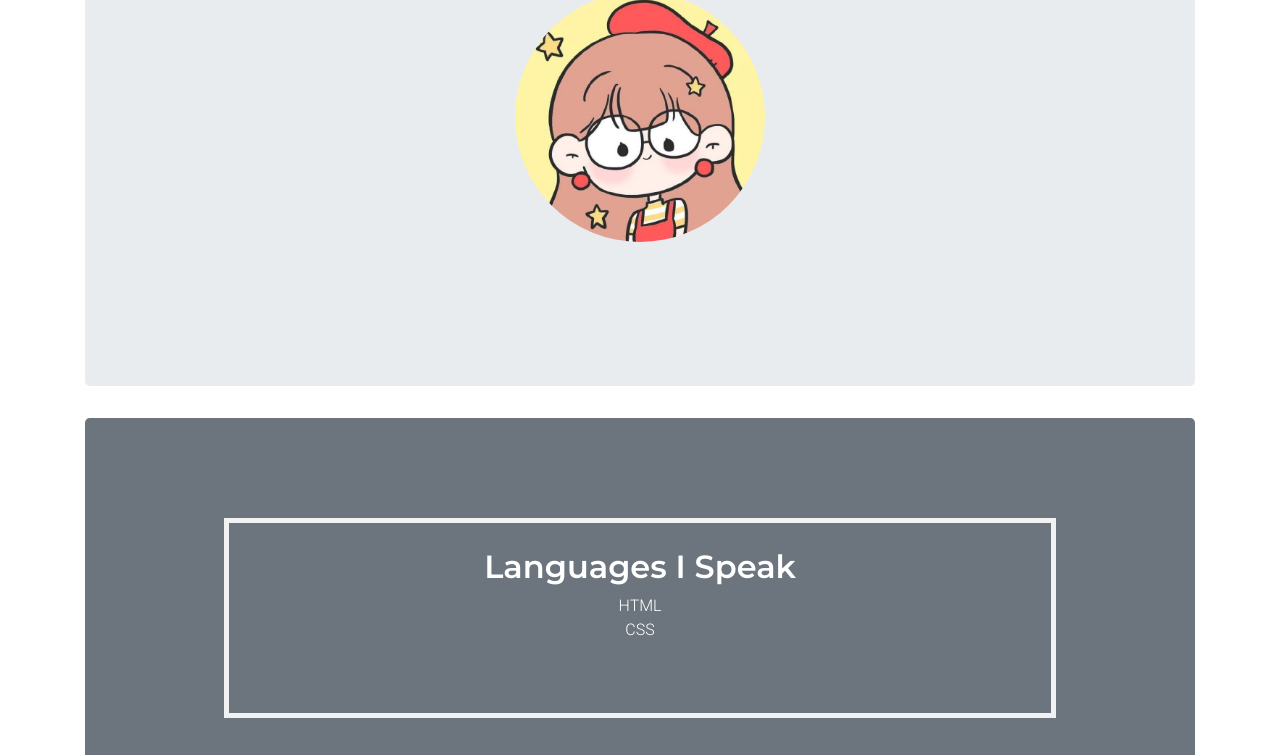
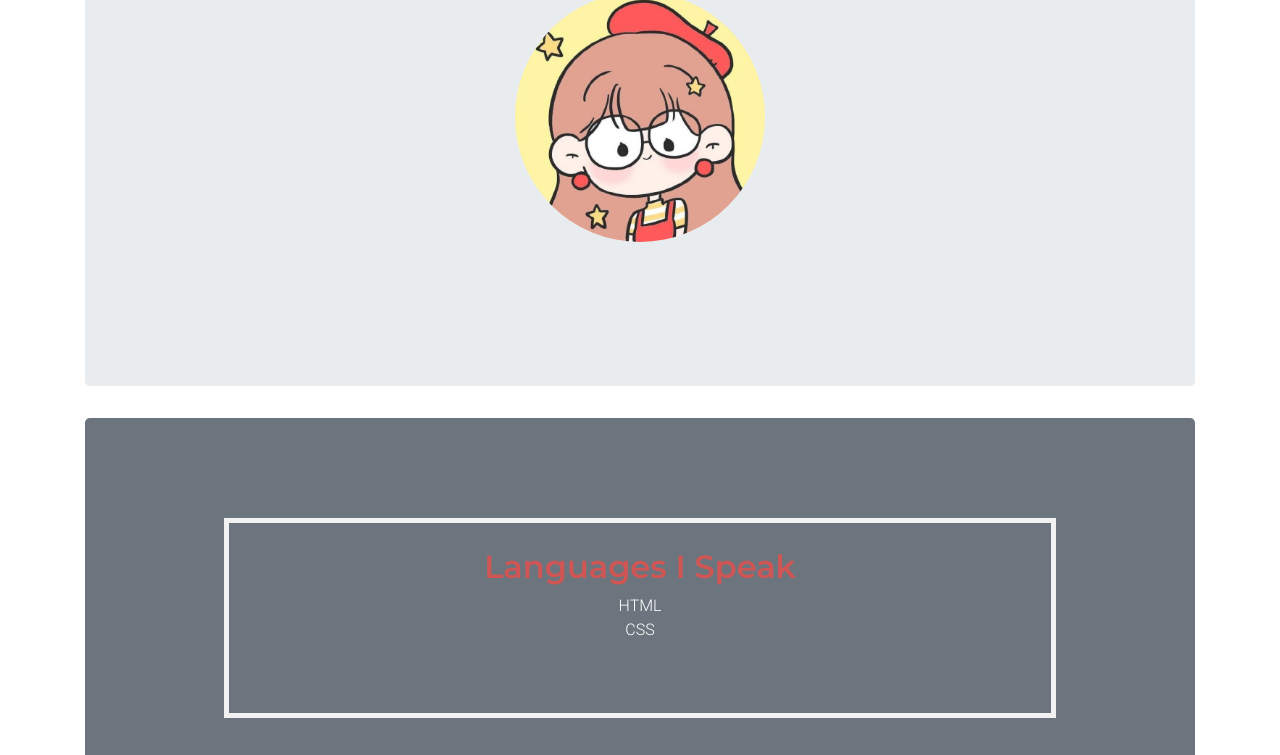
Before and after one commit to namnajmah/fcb-portfolio, a plain HTML site: page index.html in a window 1280 px wide. Shown: the part 326-1081 px from the top of the page. Drawn offline with nearby package versions, Linux system fonts and the light colour scheme.

Commit message:
Highlight those header texts.

```diff
--- a/css/style.css
+++ b/css/style.css
@@ -40,3 +40,7 @@ ul {
   margin: 20px;
   width: 75%;
 }
+
+h2 {
+  color: #fc4842b0;
+}
```
